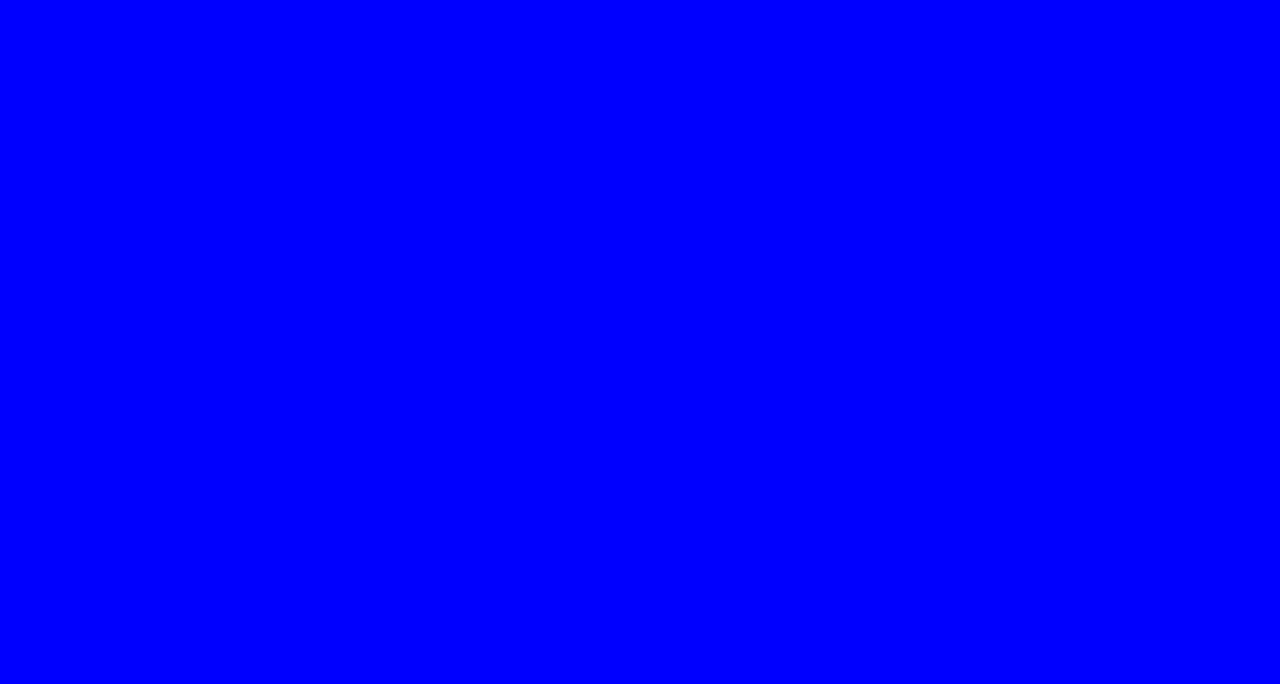
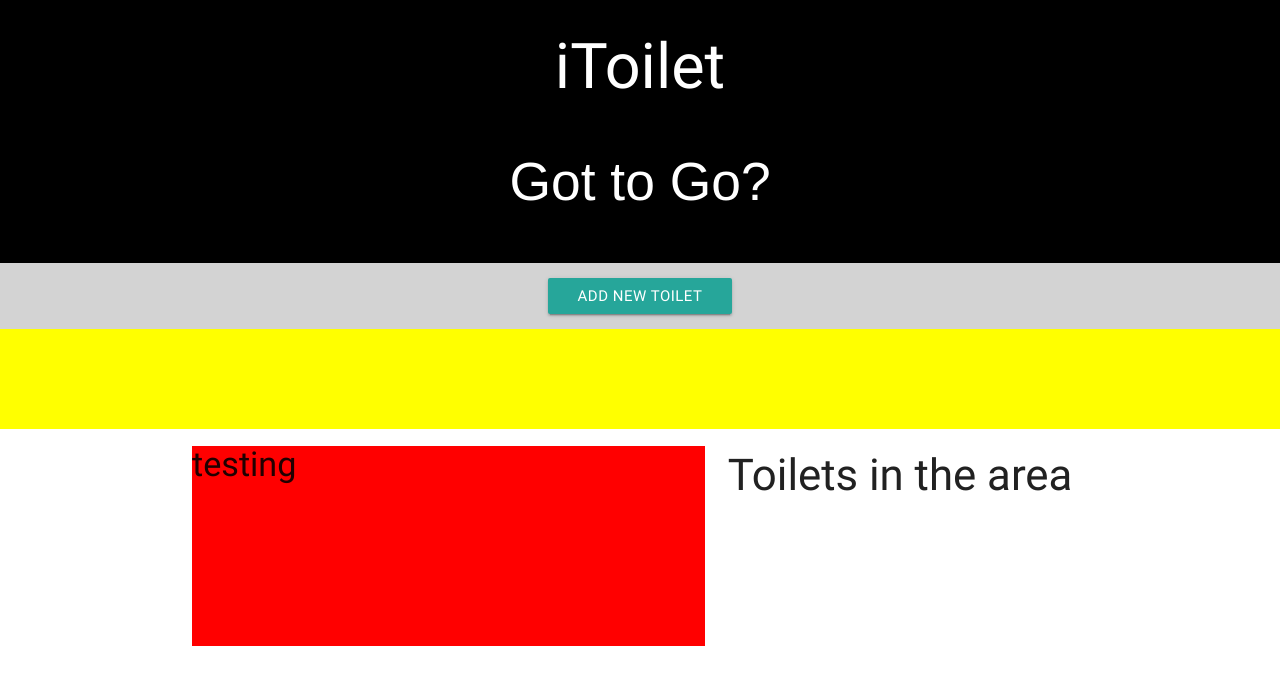
Before and after one commit to conmart/iToilet, a website: page views/index.html in a window 1280 px wide. Drawn offline with nearby package versions, Linux system fonts and the light colour scheme; some packages are replaced by stand-ins of ours; a web font is replaced by a local one.

Commit message:
made maps work

```diff
--- a/public/scripts/app.js
+++ b/public/scripts/app.js
@@ -6,6 +6,19 @@ $(document).ready(function () {
 console.log('jQuery connected');
 
 
+  $('.modal').modal();
+
+  function initMap() {
+    console.log('initMap running');
+    let map = new google.maps.Map(document.getElementById('map'), {
+          zoom: 2,
+          center: new google.maps.LatLng(37.78, -122.44),
+        });
+        console.log('end')
+  }
+
+  initMap();
+
 
   // end of document ready
 })
--- a/public/styles/styles.css
+++ b/public/styles/styles.css
@@ -1,3 +1,36 @@
-body {
-  background-color: blue;
+
+h1 {
+  color: white;
 }
+
+h2 {
+  font-family: "Encode Sans Semi Condensed", sans-serif;
+  color: white;
+  padding-bottom: 30px;
+}
+
+.top-page {
+  background-color: black;
+  margin: 0;
+  width: 100%;
+}
+
+a {
+  margin: 15px;
+}
+
+.add-toilet {
+  background-color: lightgray;
+}
+
+.search-filters {
+  background-color: yellow;
+  height: 100px;
+  width: 100%;
+}
+
+#map{
+  background-color: red;
+  width:100%;
+  height:200px;
+}
--- a/views/index.html
+++ b/views/index.html
@@ -8,9 +8,18 @@
 
     <link rel="stylesheet" href="/styles/styles.css">
 
+    <!-- fonts -->
+    <link href="https://fonts.googleapis.com/css?family=Encode+Sans+Semi+Condensed" rel="stylesheet">
 
     <!-- Pulling in scripts -->
     <script src="https://cdnjs.cloudflare.com/ajax/libs/jquery/3.2.1/jquery.min.js"></script>
+    <!-- Compiled and minified JavaScript -->
+    <script src="https://cdnjs.cloudflare.com/ajax/libs/materialize/0.100.2/js/materialize.min.js"></script>
+
+    <!-- Google Maps API -->
+    <script type="text/javascript" src="https://maps.googleapis.com/maps/api/js?key=AIzaSyBHLett8djBo62dDXj0EjCimF8Rd6E8cxg"></script>
+
+
     <script src="/scripts/app.js"></script>
 
 
@@ -18,6 +27,66 @@
     <title>iToilet Home Page</title>
   </head>
   <body>
+      <div class="row top-page">
+
+        <div class="col s6 offset-s3">
+          <h1 class="center-align">iToilet</h1>
+        </div>
+
+        <div class="col s8 offset-s2">
+          <h2 class="center-align">Got to Go?</h2>
+        </div>
+
+      </div>
+
+      <div class="add-toilet center-align">
+        <!-- Modal Trigger -->
+        <a class="waves-effect waves-light btn modal-trigger center-align" href="#modal1">Add New Toilet</a>
+
+        <!-- Modal Structure -->
+        <div id="modal1" class="modal">
+          <div class="modal-content">
+            <h4>Modal Header</h4>
+            <p>A bunch of text</p>
+          </div>
+          <div class="modal-footer">
+            <a href="#!" class="modal-action modal-close waves-effect waves-green btn-flat">Agree</a>
+          </div>
+        </div>
+
+      </div>
+
+      <div class="search-filters">
+      </div>
+
+      <!-- div containing map, and all other toilet data -->
+      <div class="container">
+
+        <!-- AIzaSyDtDkrXzXkujBCx8mAFT393o2A5L3Fg6qY -->
+        <div class="row">
+
+                <div class="col s7">
+                  <div id="map">
+                    <h4>testing</h4>
+                  </div>
+                </div>
+                <div class="col s5">
+
+                  <div id="info">
+                    <h3>Toilets in the area</h3>
+                  </div>
+
+
+                </div>
+
+        </div>
+
+
+
+
+      </div>
+
+
 
   </body>
 </html>
```
